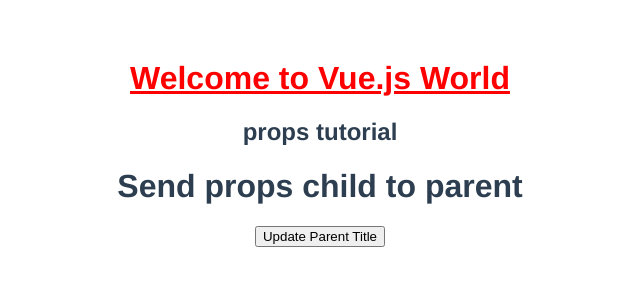
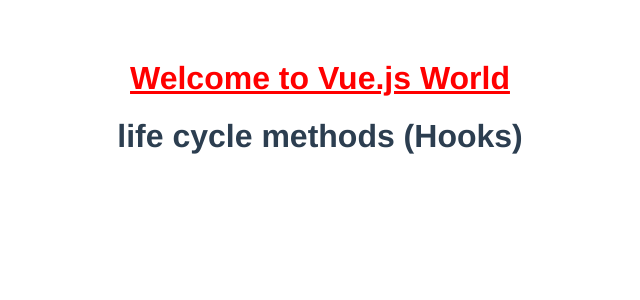
Before and after one commit to bkp3/Blog-Project, a Vue app: page / in a window 1280 px wide. Shown: the top 300 px of the page, without its empty margins (320-960 px from the left). Built offline with nearby package versions, Linux system fonts and the light colour scheme.

Commit message:
life cycle methods

```diff
--- a/src/App.vue
+++ b/src/App.vue
@@ -9,8 +9,9 @@
     <!-- <users/> -->
     <!-- <Home3/> -->
     <!-- <Home6 v-bind:users="users"/> -->
-    <h2>{{title}}</h2>
-    <Home7 v-on:changeTitle="changeTitle($event)"/>
+    <!-- <h2>{{title}}</h2>
+    <Home7 v-on:changeTitle="changeTitle($event)"/> -->
+    <Home8/>
   </div>
 </template>
 
@@ -20,17 +21,18 @@
 //import Home2 from './components/Home2.vue';
 //import Users from './components/Users.vue';
 //import Home3 from './components/Home3.vue';
-import Home7 from "./components/Home7.vue";
+import Home8 from "./components/Home8.vue";
 
 export default {
   name: "App",
   components: {
+    Home8,
     // HelloWorld,
     //Home,
     //Home2,
     //Users,
     //Home3,
-    Home7,
+
   },
   // data(){
   //     return{
@@ -43,16 +45,19 @@
   //     }
   // }
 
-  data(){
-    return{
-      title:"props tutorial"
-    }
-  },
-  methods:{
-    changeTitle(title){
-      this.title=title
-    }
-  }
+  // data(){
+  //   return{
+  //     title:"props tutorial"
+  //   }
+  // },
+  // methods:{
+  //   changeTitle(title){
+  //     this.title=title
+  //   }
+  // }
+
+
+
 };
 </script>
 
--- /dev/null
+++ b/src/components/Home8.vue
@@ -0,0 +1,23 @@
+<template>
+  <div>
+    <h1>life cycle methods (Hooks)</h1>
+  </div>
+</template>
+<script>
+export default {
+  name: "Home8",
+  beforeCreate: function () {
+    console.warn("beforeCreated");
+  },
+  created: function () {
+    console.warn("created");
+  },
+
+  beforeMount: function () {
+    console.warn("beforeMount");
+  },
+  mounted: function () {
+    console.warn("mounted");
+  },
+};
+</script>
```
